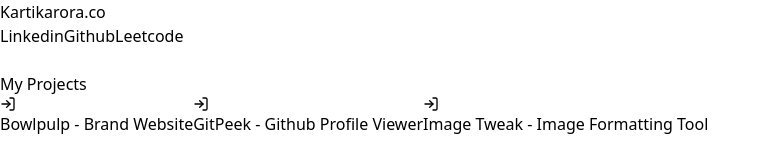
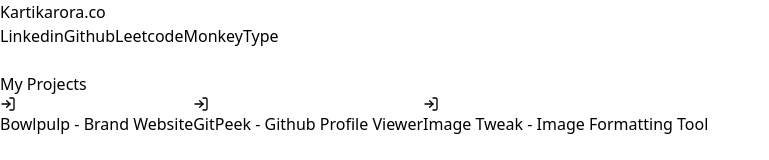
Before and after one commit to BowlPulp/Personal-Website, a React (Vite) app in the folder frontend/: page / in a window 1280 px wide. Shown: the top 160 px of the page, without its empty margins (0-769 px from the left). Built offline with nearby package versions, Linux system fonts and the light colour scheme.

Commit message:
Navbar Fixed - MonkeyType added

```diff
--- a/frontend/src/components/navbar/Navbar.jsx
+++ b/frontend/src/components/navbar/Navbar.jsx
@@ -24,6 +24,9 @@
             </a>
             <a href="https://leetcode.com/u/BowlPulp/" className="text-white hover:text-green-300">
               Leetcode
+            </a>
+            <a href="https://monkeytype.com/profile/BowlPulp" className="text-white hover:text-green-300">
+              MonkeyType
             </a>
           </div>
 
```
